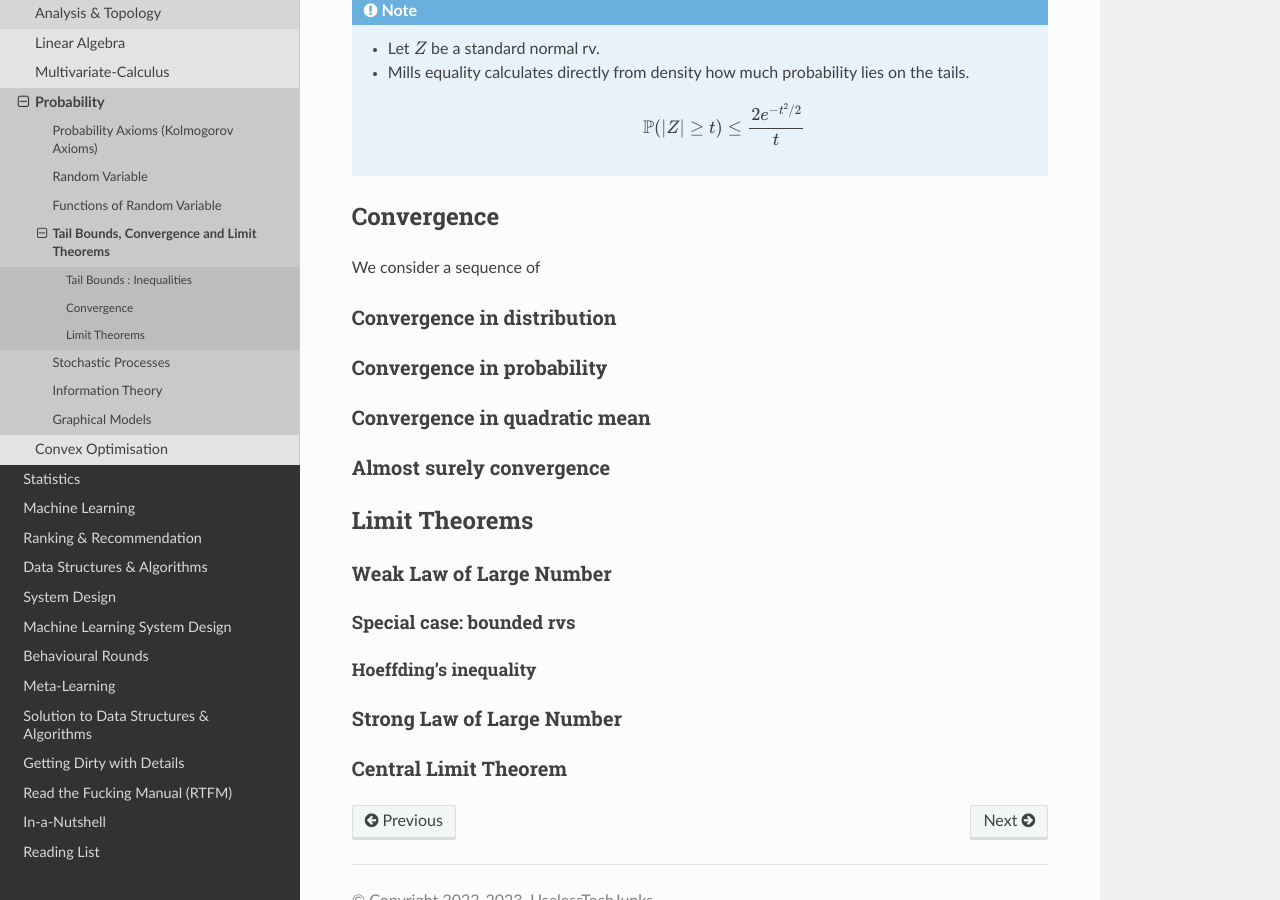
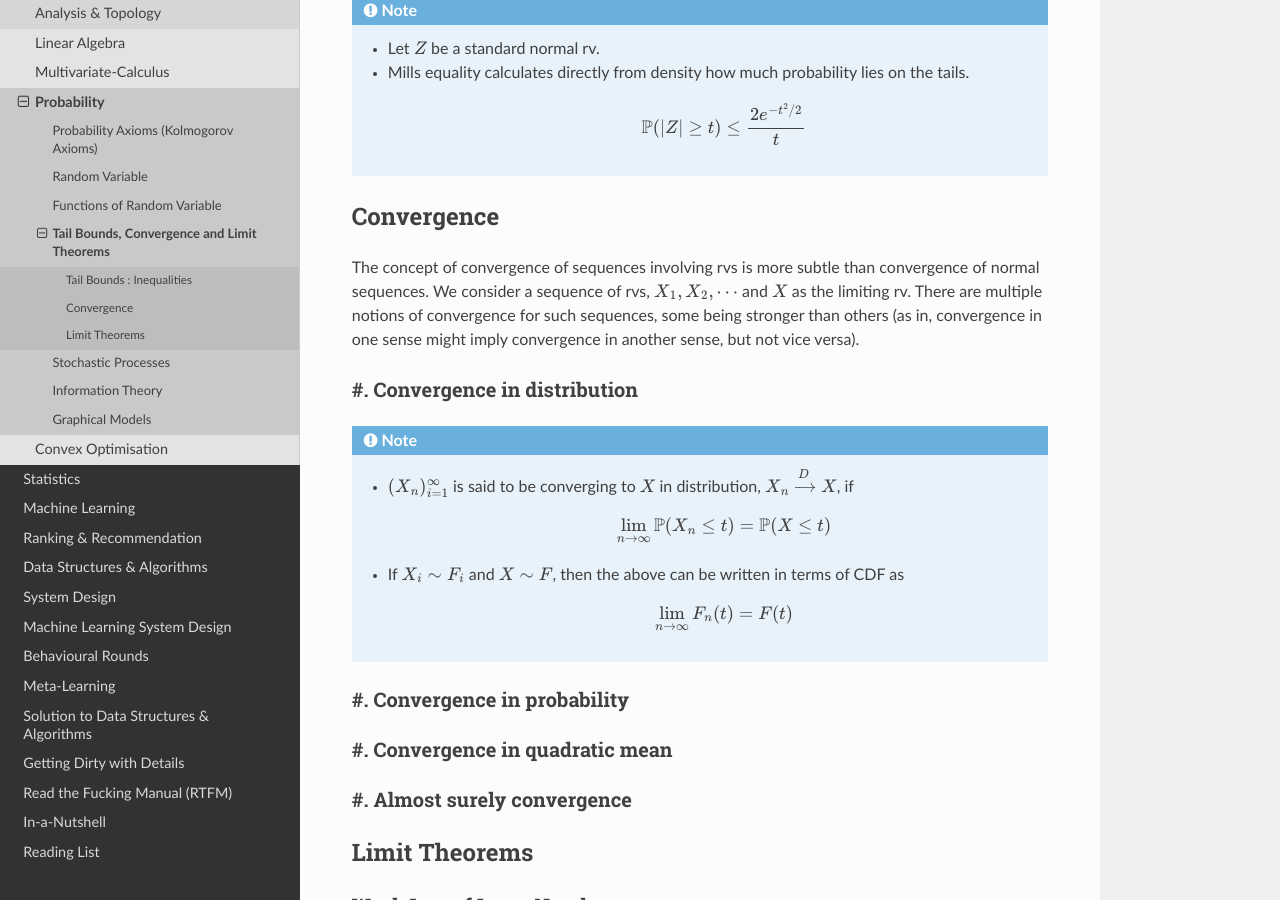
Before and after one commit to uselesstechjunks/leetcode, a Sphinx documentation site: the page built from docs/source/math/prob/ineq.rst, in a window 1280 px wide and 900 px high, scrolled down 1408 px. Built offline with Sphinx 7.4.7 and the Read the Docs theme 2.0.0, drawn with Linux system fonts in a browser that asks for light colours.

Commit message:
Update ineq.rst

```diff
--- a/docs/source/math/prob/ineq.rst
+++ b/docs/source/math/prob/ineq.rst
@@ -50,18 +50,25 @@ Distribution known (Gaussian): Mill
 Convergence
 *********************************************
 
-We consider a sequence of
+The concept of convergence of sequences involving rvs is more subtle than convergence of normal sequences. We consider a sequence of rvs, :math:`X_1,X_2,\cdots` and :math:`X` as the limiting rv. There are multiple notions of convergence for such sequences, some being stronger than others (as in, convergence in one sense might imply convergence in another sense, but not vice versa).
 
-Convergence in distribution
+#. Convergence in distribution
+====================================
+.. note::
+	* :math:`(X_n)_{i=1}^\infty` is said to be converging to :math:`X` in distribution, :math:`X_n\xrightarrow[]{D}X`, if
+
+		.. math:: \lim\limits_{n\to\infty}\mathbb{P}(X_n\leq t)=\mathbb{P}(X\leq t)
+	* If :math:`X_i\sim F_i` and :math:`X\sim F`, then the above can be written in terms of CDF as
+
+		.. math:: \lim\limits_{n\to\infty}F_n(t)=F(t)
+
+#. Convergence in probability
 ====================================
 
-Convergence in probability
+#. Convergence in quadratic mean
 ====================================
 
-Convergence in quadratic mean
-====================================
-
-Almost surely convergence
+#. Almost surely convergence
 ====================================
 
 *********************************************
```
